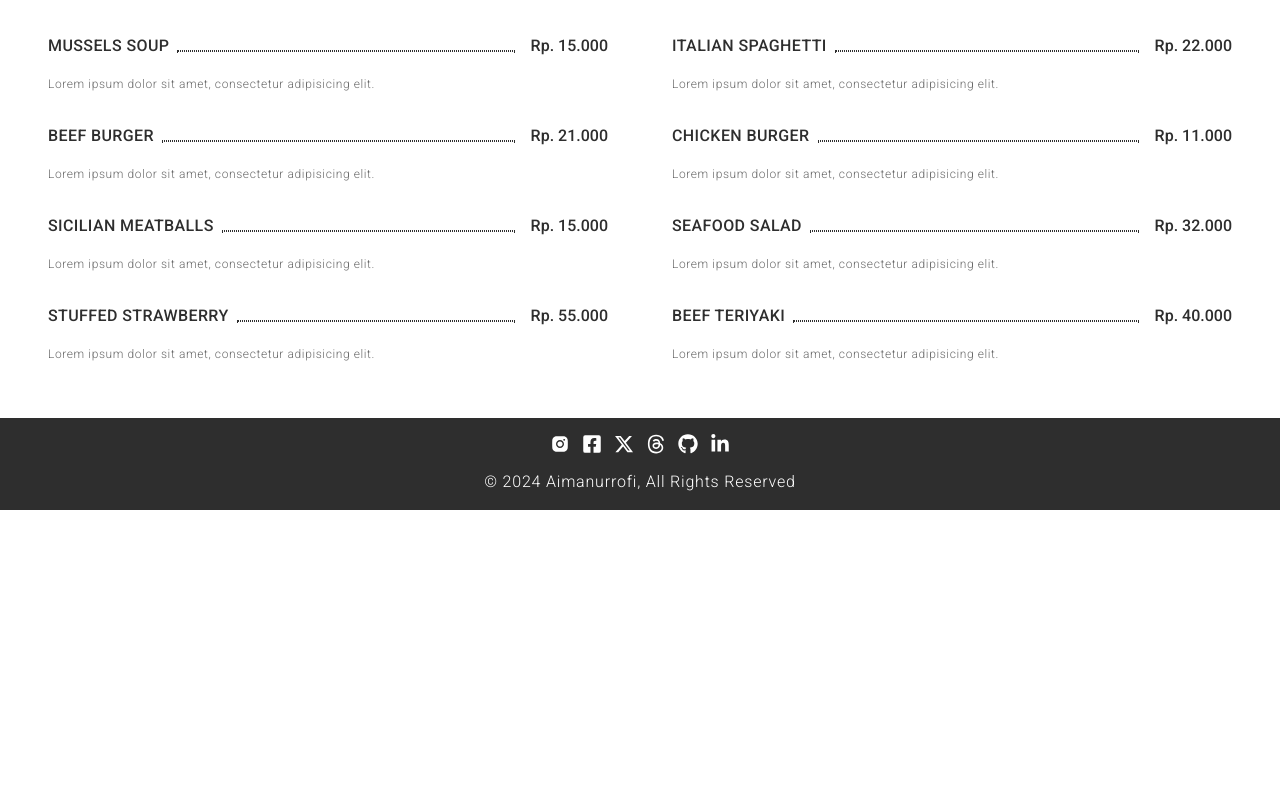
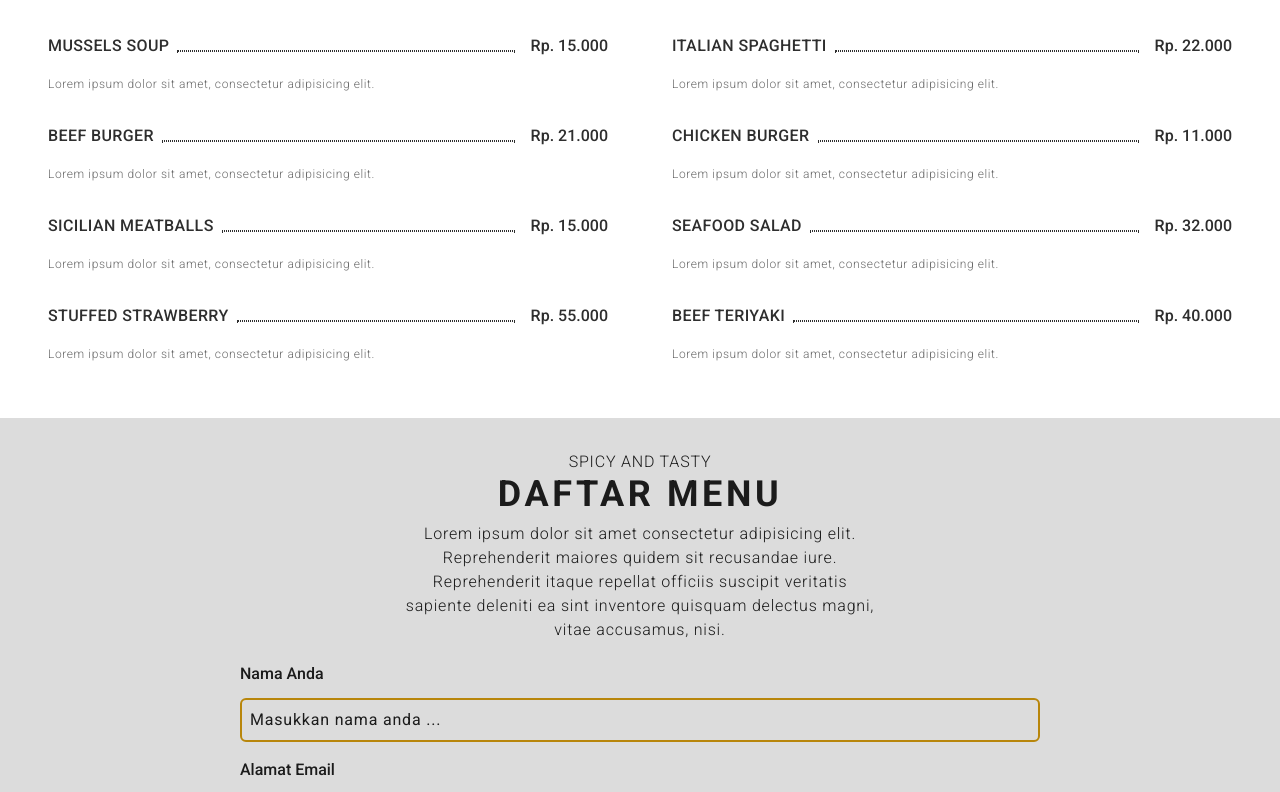
Before and after one commit to Mannn21/cuisine-noir, a React (Vite) app: page / in a window 1280 px wide. Shown: the part 2000-2792 px from the top of the page. Before the commit the page ends 2510 px from the top, so only its background shows below. Built offline with nearby package versions, Linux system fonts and the light colour scheme; a web font is replaced by a local one.

Commit message:
create contact component

```diff
--- a/package.json
+++ b/package.json
@@ -10,10 +10,12 @@
     "preview": "vite preview"
   },
   "dependencies": {
+    "@emailjs/browser": "^4.4.1",
     "framer-motion": "^11.3.30",
     "react": "^18.3.1",
     "react-dom": "^18.3.1",
-    "react-icons": "^5.3.0"
+    "react-icons": "^5.3.0",
+    "sweetalert2": "^11.12.4"
   },
   "devDependencies": {
     "@eslint/js": "^9.9.0",
--- a/src/App.jsx
+++ b/src/App.jsx
@@ -2,6 +2,7 @@ import Jumbotron from "./components/Jumbotron";
 import About from "./components/About";
 import Info from "./components/Info";
 import Menu from "./components/Menu";
+import Contact from "./components/Contact";
 import Footer from "./components/Footer";
 
 const App = () => {
@@ -12,6 +13,7 @@ const App = () => {
 				<About />
 				<Info />
 				<Menu />
+				<Contact />
 				<Footer />
 			</div>
 		</div>
--- /dev/null
+++ b/src/components/Contact/index.jsx
@@ -0,0 +1,142 @@
+import { useRef } from "react";
+import emailjs from "@emailjs/browser";
+import Swal from "sweetalert2";
+
+const sanitizeInput = input => {
+	const element = document.createElement("div");
+	element.innerText = input;
+	return element.innerHTML;
+};
+
+const Contact = () => {
+	const form = useRef();
+
+	const sendEmail = e => {
+		e.preventDefault();
+
+		const sanitizedData = {
+			user_name: sanitizeInput(form.current.user_name.value),
+			user_email: sanitizeInput(form.current.user_email.value),
+			message: sanitizeInput(form.current.message.value),
+		};
+
+		emailjs
+			.send(
+				import.meta.env.VITE_EMAILJS_SERVICE_ID,
+				import.meta.env.VITE_EMAILJS_TEMPLATE_ID,
+				{
+					user_name: sanitizedData.user_name,
+					user_email: sanitizedData.user_email,
+					message: sanitizedData.message,
+				},
+				import.meta.env.VITE_EMAILJS_PUBLIC_KEY
+			)
+			.then(
+				() => {
+					Swal.fire({
+						title: "Berhasil",
+						text: "Pesan berhasil terkirim",
+						icon: "success",
+						timer: 3000,
+					});
+					form.current.reset();
+				},
+				error => {
+					Swal.fire({
+						title: "Gagal",
+						text: "Pesan gagal terkirim",
+						icon: "error",
+						timer: 3000,
+					});
+					console.log(error);
+				}
+			);
+	};
+
+	return (
+		<div
+			id="contact"
+			className="w-full h-auto px-10 py-8 flex flex-col justify-center items-center gap-5 bg-color-silver">
+			<div className="w-full h-auto flex flex-col justify-start items-center">
+				<span className="text-sm md:text-base font-light text-center text-color-black tracking-wider">
+					SPICY AND TASTY
+				</span>
+				<h3 className="text-2xl md:text-4xl text-center font-bold text-color-black tracking-widest">
+					DAFTAR MENU
+				</h3>
+				<p className="md:w-2/5 w-full text-sm md:text-base text-center font-light mt-2 text-color-black tracking-wider">
+					Lorem ipsum dolor sit amet consectetur adipisicing elit. Reprehenderit
+					maiores quidem sit recusandae iure. Reprehenderit itaque repellat
+					officiis suscipit veritatis sapiente deleniti ea sint inventore
+					quisquam delectus magni, vitae accusamus, nisi.
+				</p>
+			</div>
+			<form
+				className="w-full md:w-2/3 h-auto flex flex-col justify-start items-center gap-4"
+				ref={form}
+				onSubmit={sendEmail}>
+				<div className="w-full h-auto flex flex-col justify-center items-start gap-3">
+					<label
+						htmlFor="title"
+						className="text-base font-medium text-color-black">
+						Nama Anda
+					</label>
+					<div className="w-full p-2 border-2 border-color-goldenRod rounded-md hover:border-color-lightGold2 focus-within:border-color-lightGold2">
+						<input
+							type="text"
+							name="user_name"
+							id="title"
+							placeholder="Masukkan nama anda ..."
+							className="w-full h-auto bg-transparent text-color-black placeholder:text-color-black tracking-wider outline-none border-none focus:outline-none focus:ring-0 focus:border-transparent"
+							required
+						/>
+					</div>
+				</div>
+				<div className="w-full h-auto flex flex-col justify-center items-start gap-3">
+					<label
+						htmlFor="email"
+						className="text-base font-medium text-color-black">
+						Alamat Email
+					</label>
+					<div className="w-full p-2 border-2 border-color-goldenRod rounded-md hover:border-color-lightGold2 focus-within:border-color-lightGold2">
+						<input
+							type="email"
+							name="user_email"
+							id="email"
+							placeholder="Masukkan alamat email ..."
+							className="w-full h-auto bg-transparent text-color-black placeholder:text-color-black tracking-wider outline-none border-none focus:outline-none focus:ring-0 focus:border-transparent"
+							required
+						/>
+					</div>
+				</div>
+				<div className="w-full h-auto flex flex-col justify-center items-start gap-3">
+					<label
+						htmlFor="message"
+						className="text-base font-medium text-color-black">
+						Pesan Anda
+					</label>
+					<div className="w-full p-2 border-2 border-color-goldenRod rounded-md hover:border-color-lightGold2 focus-within:border-color-lightGold2">
+						<textarea
+							id="message"
+							name="message"
+							rows="4"
+							cols="60"
+							placeholder="Masukkan pesan anda ..."
+							className="w-full h-auto bg-transparent resize-none text-color-black placeholder:text-color-black tracking-wider outline-none border-none focus:outline-none focus:ring-0 focus:border-transparent"
+							required
+						/>
+					</div>
+				</div>
+				<div className="w-full h-auto flex flex-col justify-center items-center">
+					<input
+						type="submit"
+						value="send"
+						className="px-5 py-3 mt-5 text-base md:text-base font-normal text-color-white bg-color-black rounded-md tracking-widest hover:text-color-white hover:bg-color-goldenRod cursor-pointer shadow-md"
+					/>
+				</div>
+			</form>
+		</div>
+	);
+};
+
+export default Contact;
--- a/src/components/Navbar/index.jsx
+++ b/src/components/Navbar/index.jsx
@@ -40,24 +40,24 @@ const Navbar = () => {
 				<div className="container mx-auto flex justify-between items-center px-4 py-4 md:py-6">
 					{/* Logo */}
 					<div className="text-2xl font-bold">
-						<a
-							href="#"
-							className={isScrolled ? "text-color-black" : "text-color-white"}>
+						<button
+							onClick={() => scrollDesktop("home")}
+							className={isScrolled ? "text-color-black" : isOpen ? "text-color-black" : "text-color-white"}>
 							Cuisine Noir
-						</a>
+						</button>
 					</div>
 
 					{/* Menu Desktop */}
 					<div className="hidden md:flex space-x-6">
 						{navbarLists.map((item, index) => (
-							<a
+							<button
 								key={index}
 								onClick={() => scrollDesktop(item.target)}
 								className={`transition-colors ${
 									isScrolled ? "text-color-black" : "text-color-white"
 								} hover:text-color-gold cursor-pointer`}>
 								{item.title}
-							</a>
+							</button>
 						))}
 					</div>
 
@@ -99,22 +99,22 @@ const Navbar = () => {
 				<div className="container mx-auto flex justify-between items-center px-4 py-4 md:py-6">
 					{/* Logo */}
 					<div className="text-2xl font-bold">
-						<a href="#" className="text-color-black">
+						<button onClick={() => scrollDesktop("home")} className="text-color-black">
 							Cuisine Noir
-						</a>
+						</button>
 					</div>
 
 					{/* Menu Desktop */}
 					<div className="hidden md:flex space-x-6">
 						{navbarLists.map((item, index) => (
-							<a
+							<button
 								key={index}
 								onClick={() => scrollDesktop(item.target)}
 								className={`transition-colors ${
 									isScrolled ? "text-color-black" : "text-color-white"
 								} hover:text-color-gold cursor-pointer`}>
 								{item.title}
-							</a>
+							</button>
 						))}
 					</div>
 
@@ -133,7 +133,7 @@ const Navbar = () => {
 
 			{/* Mobile Menu */}
 			<motion.div
-				className={`fixed top-0 right-0 w-full h-1/2 bg-color-white flex flex-col items-center justify-center z-40 transition-transform ${
+				className={`fixed top-0 right-0 w-full h-2/5 bg-color-white z-40 transition-transform ${
 					isOpen ? "translate-x-0" : "translate-x-full"
 				}`}
 				initial={{ x: "100%" }}
@@ -144,8 +144,9 @@ const Navbar = () => {
 					damping: 20,
 					duration: 0.2,
 				}}>
+				<div className="w-full h-full flex flex-col items-center justify-center mt-14 bg-color-white">
 					{navbarLists.map((item, index) => (
-					<a
+						<button
 							key={index}
 							className="text-base font-medium text-color-black mb-6 hover:text-color-gold cursor-pointer"
 							onClick={() => {
@@ -153,8 +154,9 @@ const Navbar = () => {
 								setIsOpen(false);
 							}}>
 							{item.title}
-					</a>
+						</button>
 					))}
+				</div>
 			</motion.div>
 		</>
 	);
--- a/src/datas/navbarLists.js
+++ b/src/datas/navbarLists.js
@@ -1,18 +1,22 @@
 export const navbarLists = [
 	{
 		title: "HOME",
-        target: "home"
+		target: "home",
 	},
 	{
 		title: "ABOUT",
-        target: "about"
+		target: "about",
 	},
 	{
 		title: "INFO",
-        target: "info"
+		target: "info",
 	},
 	{
 		title: "MENU LIST",
-        target: "menu"
+		target: "menu",
 	},
-]
+	{
+		title: "KONTAK",
+		target: "contact",
+	},
+];
--- a/tailwind.config.js
+++ b/tailwind.config.js
@@ -14,6 +14,8 @@ export default {
           grey: "#6A6A6A",
           lightGrey: "#D3D3D3",
           gold: "#DAA520",
+          lightGold2: "#FFD700",
+          goldenRod: "#B8860B",
           lightGold: "#FBE7C6",
           silver: "#DCDCDC",
         }
```
Also changed, not shown: 1 other file (tests, documents, lock files or other folders). Lines whose indentation alone changed are shown as unchanged.
